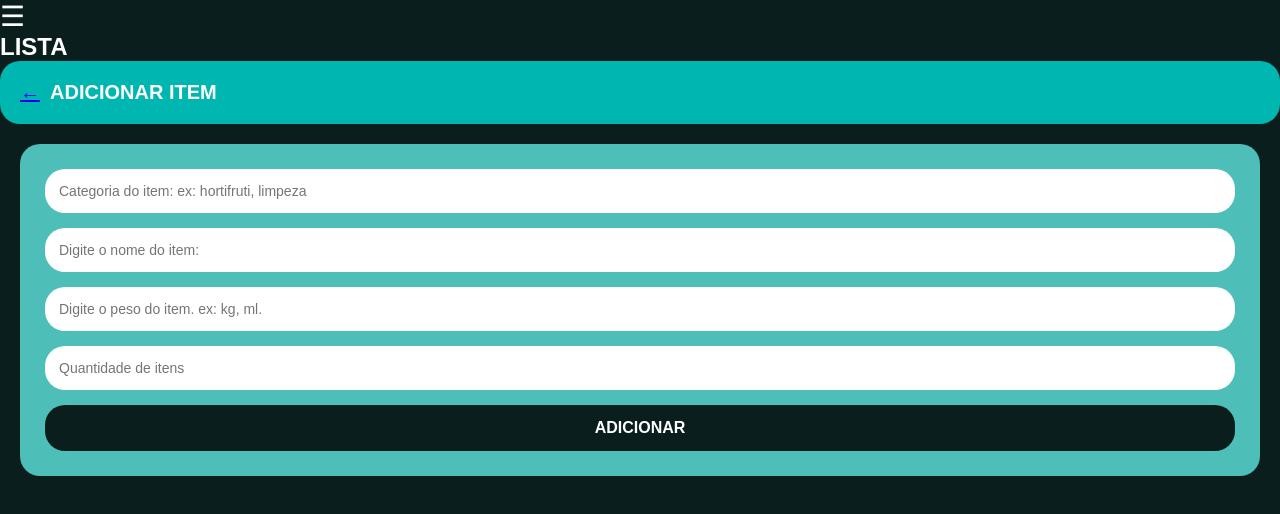
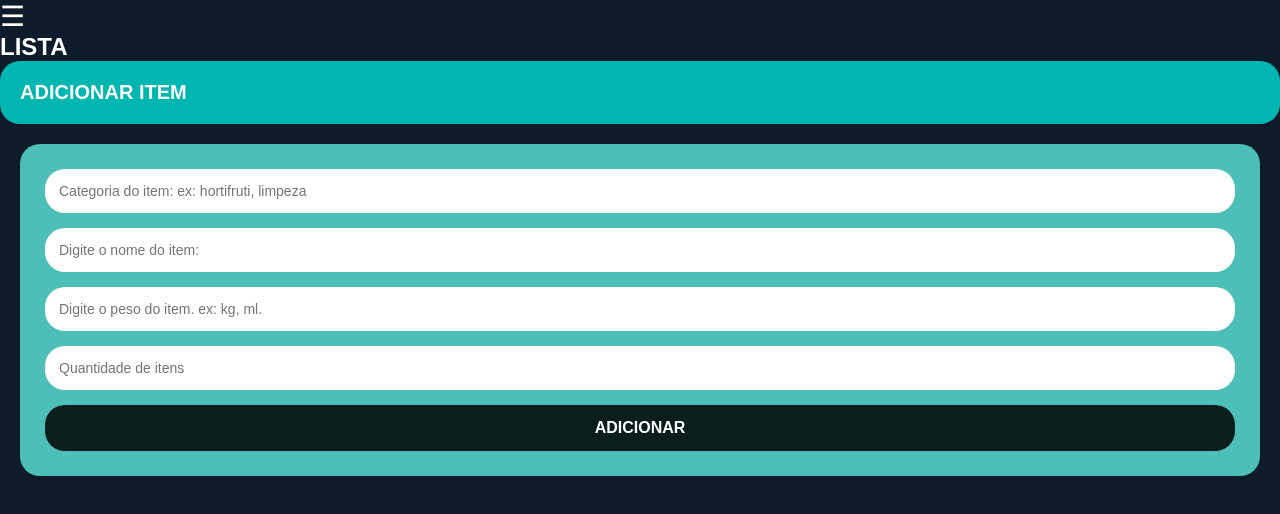
Before and after one commit to Jinacio23/listaComprasCompartilhada, a website: page src/view/adicionar item/adicionaritem.html in a window 1280 px wide. Drawn offline with Linux system fonts and the light colour scheme.

Commit message:
atualizando lista de adicionar item

```diff
--- a/src/view/adicionar item/adicionaritem.css
+++ b/src/view/adicionar item/adicionaritem.css
@@ -1,5 +1,5 @@
 body {
-    background-color: #0A1E1D;
+    background-color: #0d1b2a;
     color: #fff;
     font-family: 'Poppins', sans-serif;
     margin: 0;
--- a/src/view/adicionar item/adicionaritem.html
+++ b/src/view/adicionar item/adicionaritem.html
@@ -16,7 +16,7 @@
 
   <!-- Box de título -->
   <section class="box-titulo">
-    <a href="index.html" class="voltar">←</a>
+
     <h2>ADICIONAR ITEM</h2>
   </section>
 
```
